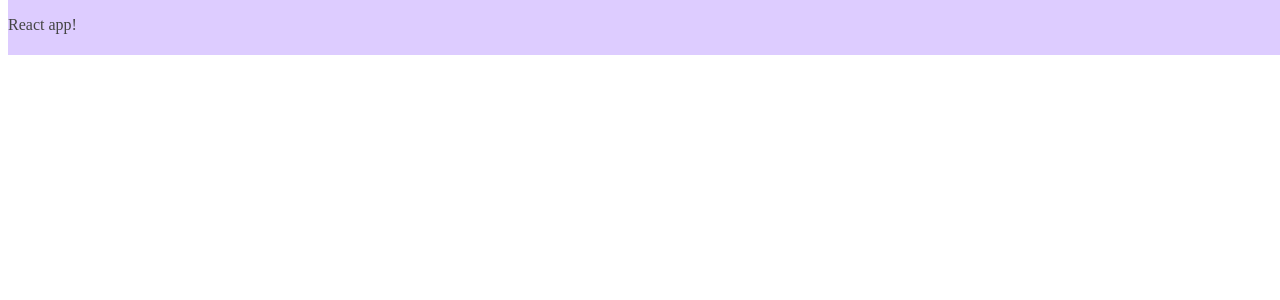
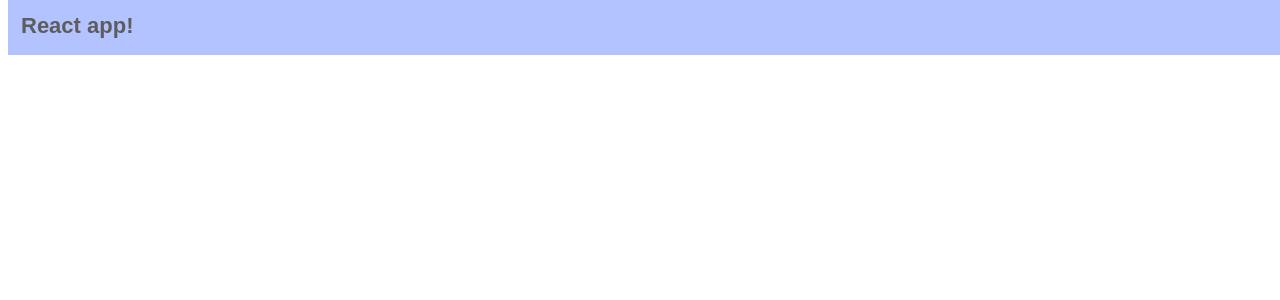
Before and after one commit to craigdanj/reactpack, a React app: page / in a window 1280 px wide. Shown: the top 300 px of the page. Built offline with nearby package versions, Linux system fonts and the light colour scheme.

Commit message:
Default header styles added

```diff
--- a/src/style.less
+++ b/src/style.less
@@ -2,8 +2,15 @@
 .header {
     height: 55px;
     width: 100%;
-    background-color: #DCF;
+    background-color: #b3c3ff;
     position: fixed;
     top: 0px;
-    color: #444;
+    color: #5d5d5d;
+    font-family: sans-serif;
+    font-weight: bold;
+    font-size: 22px;
+
+    p {
+        margin: 13px;
+    }
 }
```
